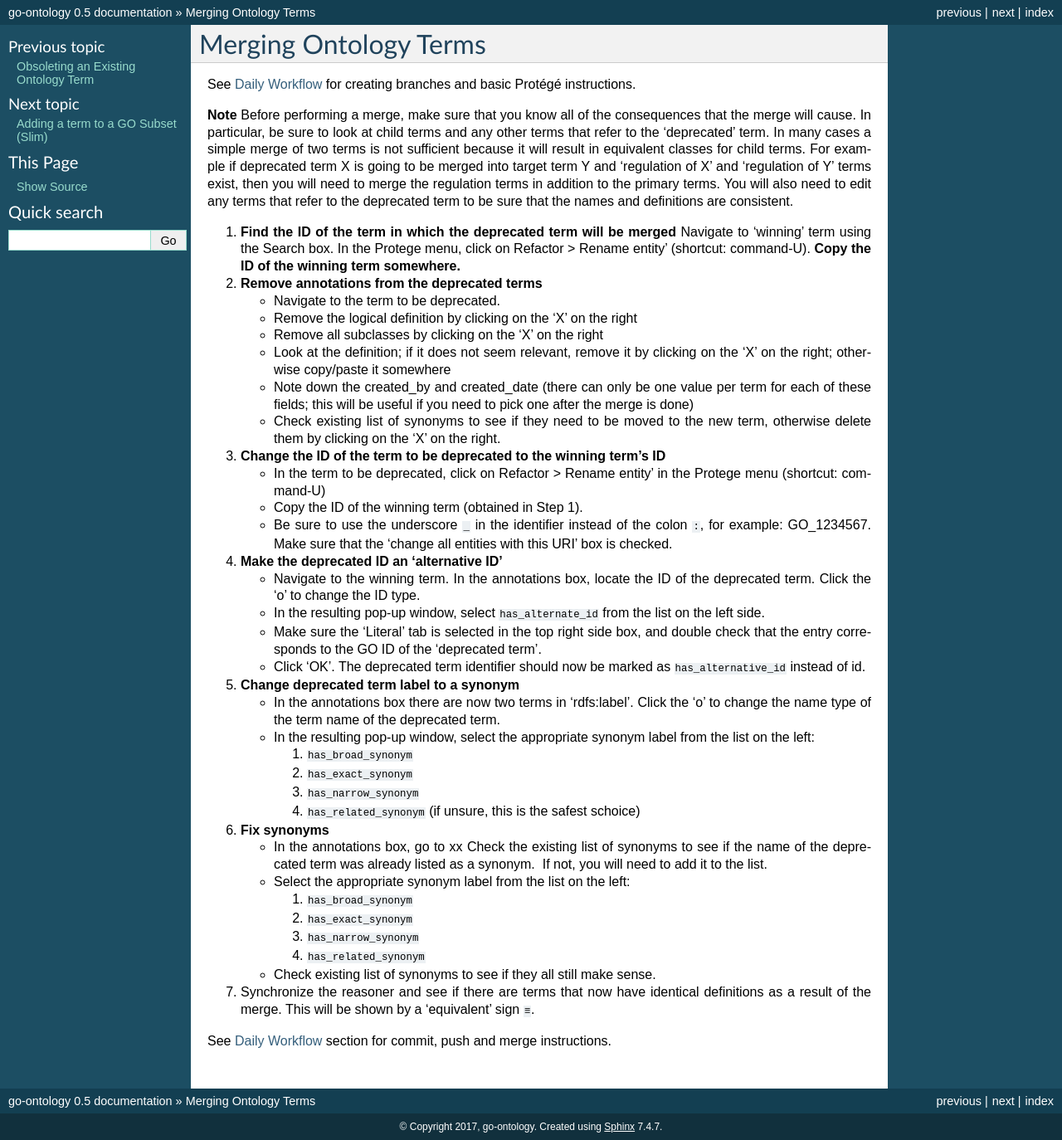
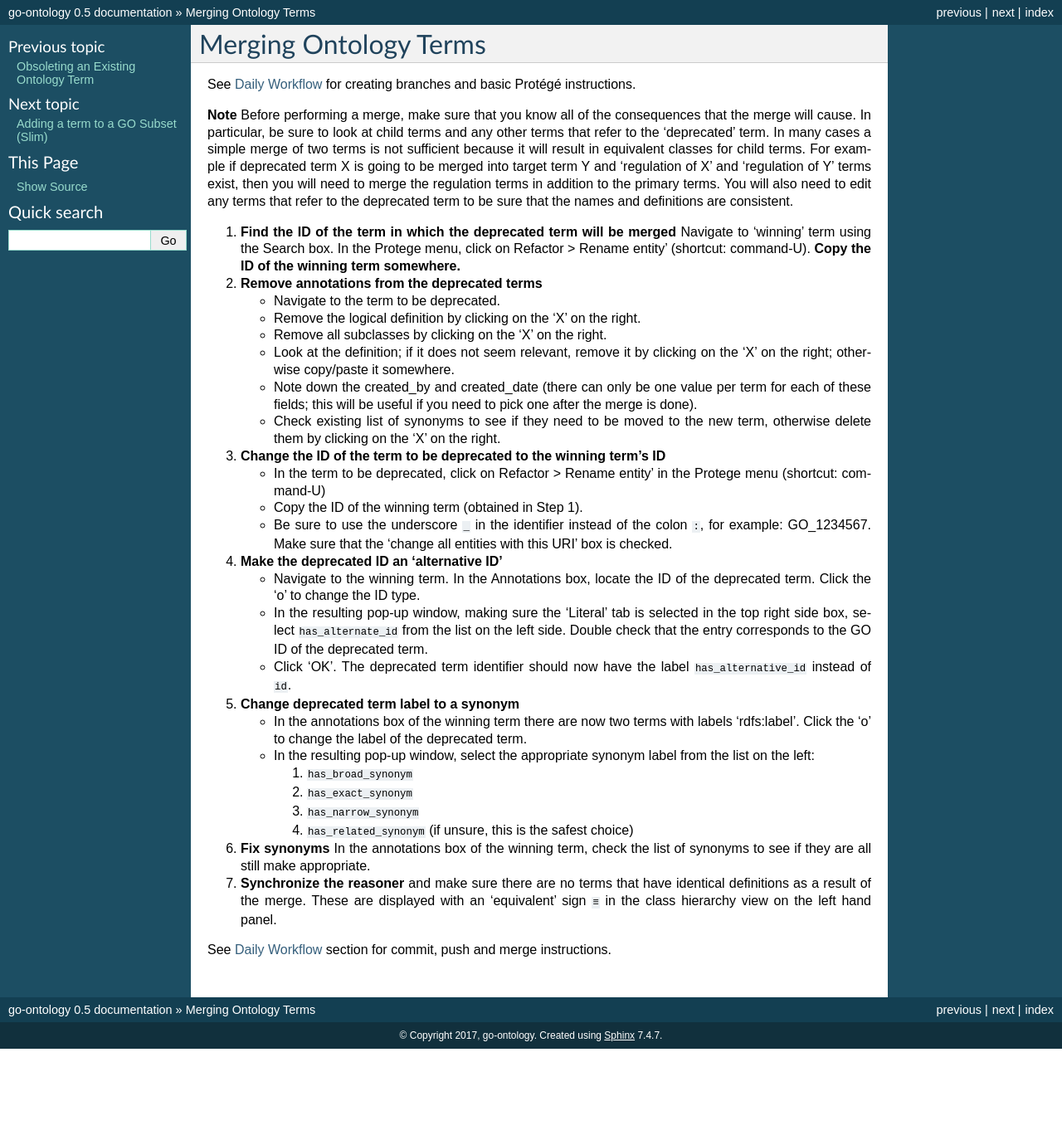
Before and after one commit to geneontology/go-ontology, a Sphinx documentation site: the page built from docs/MergeTerms.md, in a window 1280 px wide. Shown: the whole page at 83% size. Built offline with Sphinx 7.4.7, drawn with Linux system fonts in a browser that asks for light colours; after the commit the page ends 1264 px from its top, so only the background shows below that.

Commit message:
Update MergeTerms.md

````diff
--- a/docs/MergeTerms.md
+++ b/docs/MergeTerms.md
@@ -10,10 +10,10 @@ See [Daily Workflow](http://go-ontology.readthedocs.io/en/latest/Installgit.html
 
  2. **Remove annotations from the deprecated terms**
     - Navigate to the term to be deprecated.
-    - Remove the logical definition by clicking on the 'X' on the right
-    - Remove all subclasses by clicking on the 'X' on the right
-    - Look at the definition; if it does not seem relevant, remove it by clicking on the 'X' on the right; otherwise copy/paste it somewhere
-    - Note down the created_by and created_date (there can only be one value per term for each of these fields; this will be useful if you need to pick one after the merge is done)
+    - Remove the logical definition by clicking on the 'X' on the right.
+    - Remove all subclasses by clicking on the 'X' on the right.
+    - Look at the definition; if it does not seem relevant, remove it by clicking on the 'X' on the right; otherwise copy/paste it somewhere.
+    - Note down the created_by and created_date (there can only be one value per term for each of these fields; this will be useful if you need to pick one after the merge is done).
     - Check existing list of synonyms to see if they need to be moved to the new term, otherwise delete them by clicking on the 'X' on the right.
 
 3.  **Change the ID of the term to be deprecated to the winning term's ID**
@@ -22,31 +22,22 @@ See [Daily Workflow](http://go-ontology.readthedocs.io/en/latest/Installgit.html
     - Be sure to use the underscore ```_``` in the identifier instead of the colon ```:```, for example: GO_1234567. Make sure that the 'change all entities with this URI' box is checked.
 
  4. **Make the deprecated ID an 'alternative ID'**
-    - Navigate to the winning term. In the annotations box, locate the ID of the deprecated term. Click the 'o' to change the ID type.
-    - In the resulting pop-up window, select ```has_alternate_id``` from the list on the left side.
-    -  Make sure the 'Literal' tab is selected in the top right side box, and double check that the entry corresponds to the GO ID of the ‘deprecated term’.
-    - Click 'OK'. The deprecated term identifier should now be marked as ```has_alternative_id``` instead of id.
+    - Navigate to the winning term. In the Annotations box, locate the ID of the deprecated term. Click the 'o' to change the ID type.
+    - In the resulting pop-up window, making sure the 'Literal' tab is selected in the top right side box, select ```has_alternate_id``` from the list on the left side. Double check that the entry corresponds to the GO ID of the deprecated term.
+    - Click 'OK'. The deprecated term identifier should now have the label ```has_alternative_id``` instead of ```id```.
 
 5. **Change deprecated term label to a synonym**
-    - In the annotations box there are now two terms in 'rdfs:label'. Click the 'o' to change the name type of the term name of the deprecated term.
+    - In the annotations box of the winning term there are now two terms with labels 'rdfs:label'. Click the 'o' to change the label of the  deprecated term.
     - In the resulting pop-up window, select the appropriate synonym label from the list on the left:
       1.	```has_broad_synonym```
       2.	```has_exact_synonym```
       3.	```has_narrow_synonym```
-      4.	```has_related_synonym``` (if unsure, this is the safest schoice)
+      4.	```has_related_synonym``` (if unsure, this is the safest choice)
 
- 5. **Fix synonyms**
-    - In the annotations box, go to xx
-    Check the existing list of synonyms to see if the name of the deprecated term was already listed as a synonym.  If not, you will need to add it to the list.
-    - Select the appropriate synonym label from the list on the left:
-      1.	```has_broad_synonym```
-      2.	```has_exact_synonym```
-      3.	```has_narrow_synonym```
-      4.	```has_related_synonym```
+6. **Fix synonyms**
+    In the annotations box of the winning term, check the list of synonyms to see if they are all still make appropriate.
 
-    - Check existing list of synonyms to see if they all still make sense.
-
-6. Synchronize the reasoner and see if there are terms that now have identical definitions as a result of the merge. This will be shown by a 'equivalent' sign `≡`.
+7. **Synchronize the reasoner** and make sure there are no terms that have identical definitions as a result of the merge. These are displayed with an 'equivalent' sign `≡` in the class hierarchy view on the left hand panel.
 
 
 See [Daily Workflow](http://go-ontology.readthedocs.io/en/latest/Installgit.html#daily-workflow-committing-pushing-and-merging-your-changes-to-the-repository) section for commit, push and merge instructions.
````
